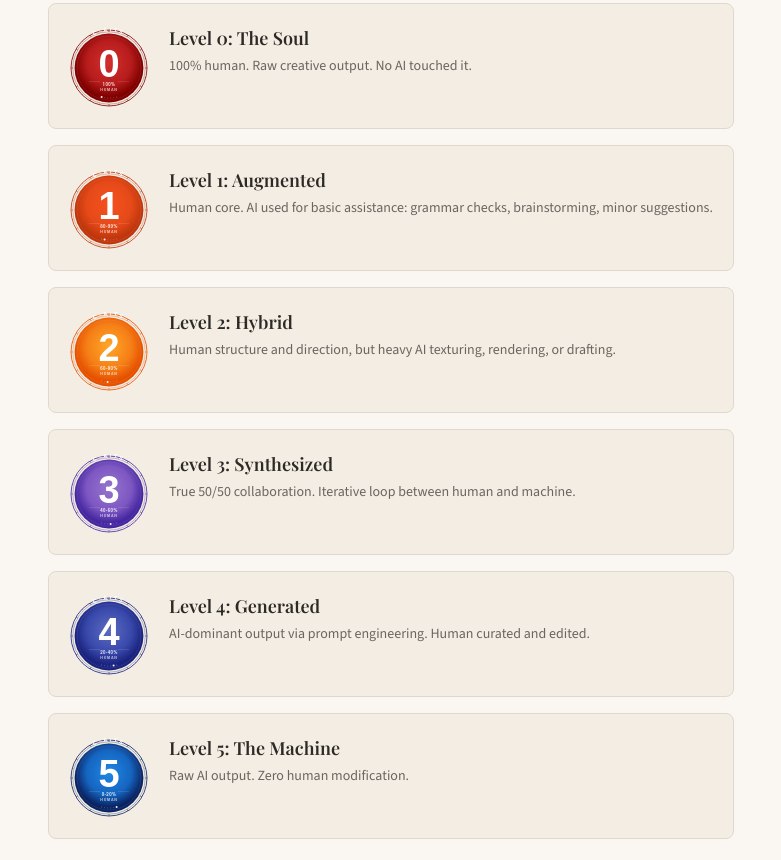
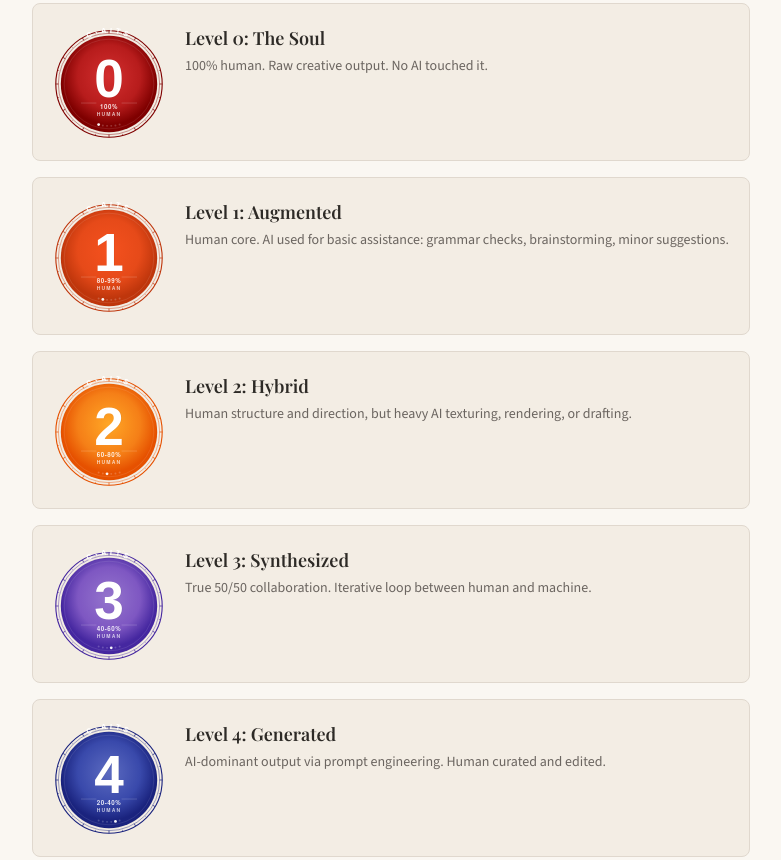
Before and after one commit to secondedgeblades/tps-site, a plain HTML site: page caits.html in a window 1280 px wide. Shown: the part 607-1467 px from the top of the page, without its empty margins (249-1030 px from the left). Drawn offline with nearby package versions, Linux system fonts and the light colour scheme.

Commit message:
Increase C-AITS badges to 112px
Co-Authored-By: Claude Opus 4.6 <noreply@anthropic.com>

```diff
--- a/caits.html
+++ b/caits.html
@@ -60,7 +60,7 @@
 
       <!-- Level 0 -->
       <div class="flex items-start gap-5 p-5 rounded-lg border" style="border-color: var(--color-border); background-color: var(--color-bg-warm);">
-        <img src="assets/caits/caits-0.svg" alt="C-AITS Level 0" class="w-20 h-20 flex-shrink-0 mt-1">
+        <img src="assets/caits/caits-0.svg" alt="C-AITS Level 0" class="w-28 h-28 flex-shrink-0 mt-1">
         <div>
           <h3 class="font-display text-lg font-semibold" style="color: var(--color-text);">Level 0: The Soul</h3>
           <p class="text-sm mt-1" style="color: var(--color-text-muted);">100% human. Raw creative output. No AI touched it.</p>
@@ -69,7 +69,7 @@
 
       <!-- Level 1 -->
       <div class="flex items-start gap-5 p-5 rounded-lg border" style="border-color: var(--color-border); background-color: var(--color-bg-warm);">
-        <img src="assets/caits/caits-1.svg" alt="C-AITS Level 1" class="w-20 h-20 flex-shrink-0 mt-1">
+        <img src="assets/caits/caits-1.svg" alt="C-AITS Level 1" class="w-28 h-28 flex-shrink-0 mt-1">
         <div>
           <h3 class="font-display text-lg font-semibold" style="color: var(--color-text);">Level 1: Augmented</h3>
           <p class="text-sm mt-1" style="color: var(--color-text-muted);">Human core. AI used for basic assistance: grammar checks, brainstorming, minor suggestions.</p>
@@ -78,7 +78,7 @@
 
       <!-- Level 2 -->
       <div class="flex items-start gap-5 p-5 rounded-lg border" style="border-color: var(--color-border); background-color: var(--color-bg-warm);">
-        <img src="assets/caits/caits-2.svg" alt="C-AITS Level 2" class="w-20 h-20 flex-shrink-0 mt-1">
+        <img src="assets/caits/caits-2.svg" alt="C-AITS Level 2" class="w-28 h-28 flex-shrink-0 mt-1">
         <div>
           <h3 class="font-display text-lg font-semibold" style="color: var(--color-text);">Level 2: Hybrid</h3>
           <p class="text-sm mt-1" style="color: var(--color-text-muted);">Human structure and direction, but heavy AI texturing, rendering, or drafting.</p>
@@ -87,7 +87,7 @@
 
       <!-- Level 3 -->
       <div class="flex items-start gap-5 p-5 rounded-lg border" style="border-color: var(--color-border); background-color: var(--color-bg-warm);">
-        <img src="assets/caits/caits-3.svg" alt="C-AITS Level 3" class="w-20 h-20 flex-shrink-0 mt-1">
+        <img src="assets/caits/caits-3.svg" alt="C-AITS Level 3" class="w-28 h-28 flex-shrink-0 mt-1">
         <div>
           <h3 class="font-display text-lg font-semibold" style="color: var(--color-text);">Level 3: Synthesized</h3>
           <p class="text-sm mt-1" style="color: var(--color-text-muted);">True 50/50 collaboration. Iterative loop between human and machine.</p>
@@ -96,7 +96,7 @@
 
       <!-- Level 4 -->
       <div class="flex items-start gap-5 p-5 rounded-lg border" style="border-color: var(--color-border); background-color: var(--color-bg-warm);">
-        <img src="assets/caits/caits-4.svg" alt="C-AITS Level 4" class="w-20 h-20 flex-shrink-0 mt-1">
+        <img src="assets/caits/caits-4.svg" alt="C-AITS Level 4" class="w-28 h-28 flex-shrink-0 mt-1">
         <div>
           <h3 class="font-display text-lg font-semibold" style="color: var(--color-text);">Level 4: Generated</h3>
           <p class="text-sm mt-1" style="color: var(--color-text-muted);">AI-dominant output via prompt engineering. Human curated and edited.</p>
@@ -105,7 +105,7 @@
 
       <!-- Level 5 -->
       <div class="flex items-start gap-5 p-5 rounded-lg border" style="border-color: var(--color-border); background-color: var(--color-bg-warm);">
-        <img src="assets/caits/caits-5.svg" alt="C-AITS Level 5" class="w-20 h-20 flex-shrink-0 mt-1">
+        <img src="assets/caits/caits-5.svg" alt="C-AITS Level 5" class="w-28 h-28 flex-shrink-0 mt-1">
         <div>
           <h3 class="font-display text-lg font-semibold" style="color: var(--color-text);">Level 5: The Machine</h3>
           <p class="text-sm mt-1" style="color: var(--color-text-muted);">Raw AI output. Zero human modification.</p>
```
